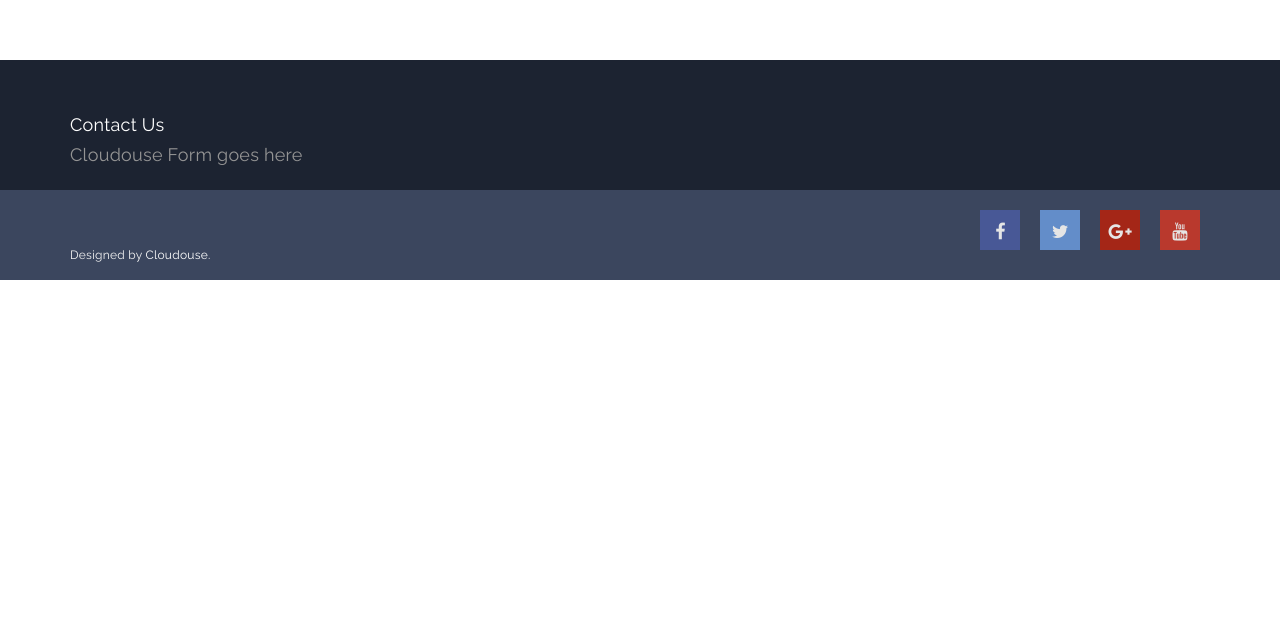
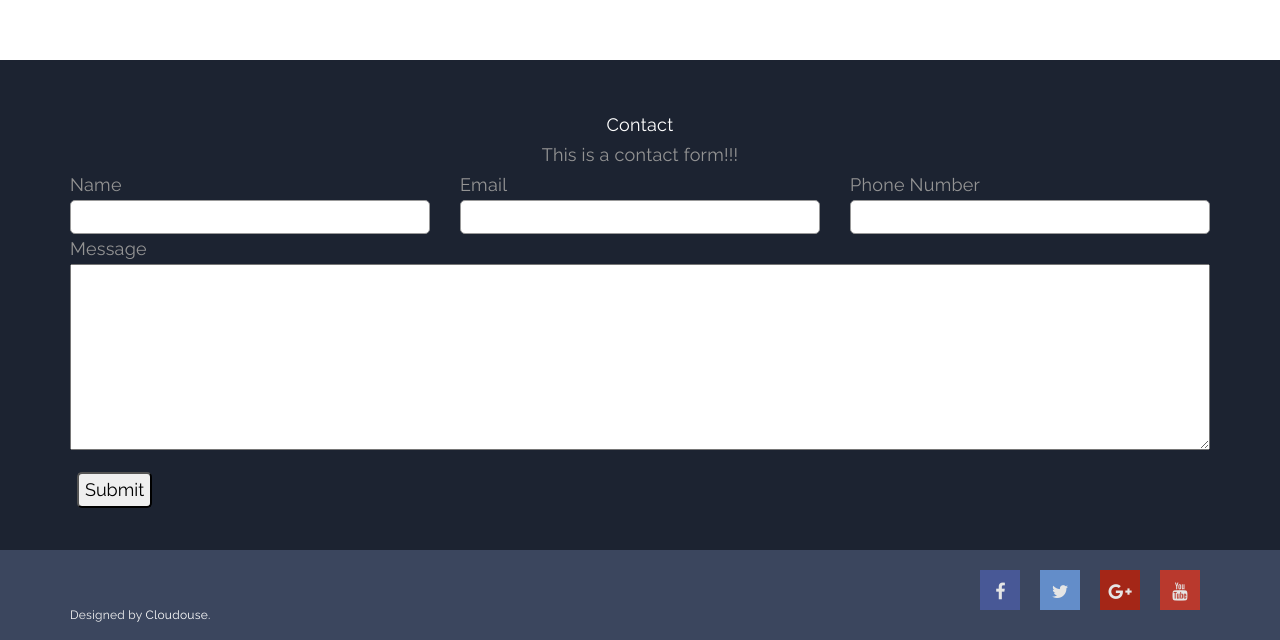
Before and after one commit to DeXteR25/cloudouse, a plain HTML site: page index.html in a window 1280 px wide. Shown: the part 6719-7359 px from the top of the page. Before the commit the page ends 6999 px from the top, so only its background shows below. Drawn offline with nearby package versions, Linux system fonts and the light colour scheme.

Commit message:
added a contact formgit status!

```diff
--- a/index.html
+++ b/index.html
@@ -365,17 +365,42 @@
   </div>
 
 <footer>
-  <div class="container">
+    <div class="container">
     <div class="row">
-      <div class="col-lg-12">
-        <div class="widget">
-          <h5 class="widgetheading">Contact Us</h5>
-          <strong>Cloudouse</strong>
-            Form goes here
-        </div>
+        <div class="col-lg-12">
+            <h2 class="text-center">Contact</h2>
+            <p style="text-align: center;">
+                This is a contact form!!!
+            </p>
+            <form>
+                <div class="row">
+                    <div class="form-group col-lg-4">
+                        <label><b>Name</b></label>
+                        <input type="text" name="" class="form-control">
+                    </div>
+                    <div class="form-group col-lg-4">
+                          <label><b>Email<b></label>
+                        <input type="email" name="" class="form-control">
+                    </div>
+                    <div class="form-group col-lg-4">
+                          <label><b>Phone Number</b></label>
+                        <input type="tel" name="" class="form-control">
+                    </div>
+                    <div class="form-group col-lg-12">
+                        <label><b>Message</b></label>
+                        <textarea class="form-control" rows="6"> </textarea>
+                    </div>
+                    <div class="col-lg-12" style="padding: 20px;margin: 2px">
+                        <button type="submit" style="border-radius: 5px;text-decoration-color: black"><b style="color: black;">Submit</b>
+                        </button>
+                        </div>
+                </div>
+            </form>
       </div>
-    </div>
+
   </div>
+</div>
+
   <div id="sub-footer">
     <div class="container">
       <div class="row">
--- a/style.css
+++ b/style.css
@@ -1,3 +1,19 @@
+.text-center{
+
+	text-align: center;
+}
+input{
+	display: block;
+	 width: 100%;
+	 border-radius:5px;
+	 border:1px solid #999;
+}
+textarea{
+	display: block;
+	width: 100%
+}
+
+
 /*................................reset...........................................*/
 html, body, div, span, applet, object, iframe, h1, h2, h3, h4, h5, h6, p, blockquote, pre, a, abbr, acronym, address, big, cite, code, del, dfn, em, img, ins, kbd, q, s, samp, small, strike, strong, sub, sup, tt, var, b, u, i, center, dl, dt, dd, ol, ul, li, fieldset, form, label, legend, table, caption, tbody, tfoot, thead, tr, th, td, article, aside, canvas, details, embed, figure, figcaption, footer, header, hgroup, menu, nav, output, ruby, section, summary, time, mark, audio, video {
 	margin: 0;
```
Also changed, not shown: style1.css (added, +35 -0 lines).
